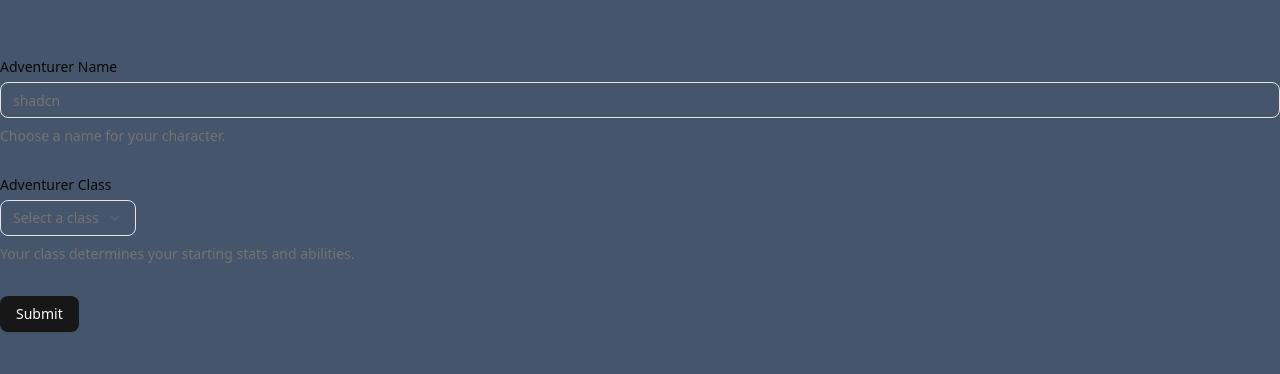
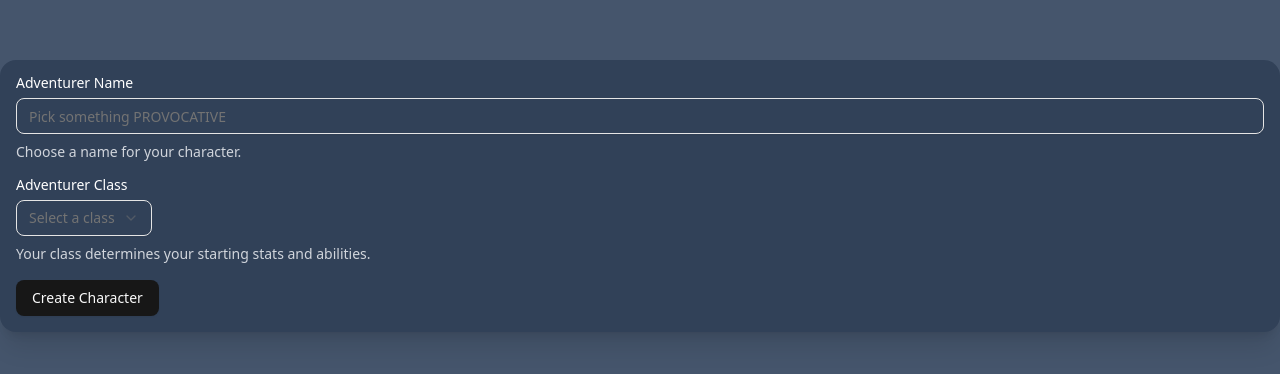
Before and after one commit to jwsmith24/westward-frontend, a React (Vite) app: page /create-adventurer in a window 1280 px wide. Shown: the part 204-578 px from the top of the page. Built offline with nearby package versions, Linux system fonts and the light colour scheme; no server answers.

Commit message:
update character creation form style

```diff
--- a/src/components/features/adventurers/CreateAdventurerForm.tsx
+++ b/src/components/features/adventurers/CreateAdventurerForm.tsx
@@ -56,7 +56,12 @@ export function CreateAdventurerForm() {
 
   return (
     <Form {...form}>
-      <form onSubmit={form.handleSubmit(onSubmit)} className={"space-y-8"}>
+      <form
+        onSubmit={form.handleSubmit(onSubmit)}
+        className={
+          "space-y-4 bg-slate-700 p-4 rounded-2xl text-white shadow-xl"
+        }
+      >
         <FormField
           control={form.control}
           name="adventurerName"
@@ -64,9 +69,13 @@ export function CreateAdventurerForm() {
             <FormItem>
               <FormLabel>Adventurer Name</FormLabel>
               <FormControl>
-                <Input placeholder="shadcn" {...field} />
+                <Input
+                  placeholder="Pick something PROVOCATIVE"
+                  {...field}
+                  className={"text-gray-400"}
+                />
               </FormControl>
-              <FormDescription>
+              <FormDescription className={"text-gray-300"}>
                 Choose a name for your character.
               </FormDescription>
               <FormMessage />
@@ -80,7 +89,7 @@ export function CreateAdventurerForm() {
             <FormItem>
               <FormLabel>Adventurer Class</FormLabel>
               <Select onValueChange={field.onChange} defaultValue={field.value}>
-                <FormControl>
+                <FormControl className={"cursor-pointer"}>
                   <SelectTrigger>
                     <SelectValue placeholder={"Select a class"} />
                   </SelectTrigger>
@@ -92,7 +101,7 @@ export function CreateAdventurerForm() {
                   <SelectItem value={"PRIEST"}>Priest</SelectItem>
                 </SelectContent>
               </Select>
-              <FormDescription>
+              <FormDescription className={"text-gray-300"}>
                 Your class determines your starting stats and abilities.
               </FormDescription>
               <FormMessage />
@@ -100,8 +109,8 @@ export function CreateAdventurerForm() {
           )}
         />
         {createError && <p className={"text-red-500"}>{createError}</p>}
-        <Button type="submit" disabled={creating}>
-          {creating ? "Creating..." : "Submit"}
+        <Button type="submit" disabled={creating} className={"cursor-pointer"}>
+          {creating ? "Creating..." : `Create Character`}
         </Button>
       </form>
     </Form>
```
